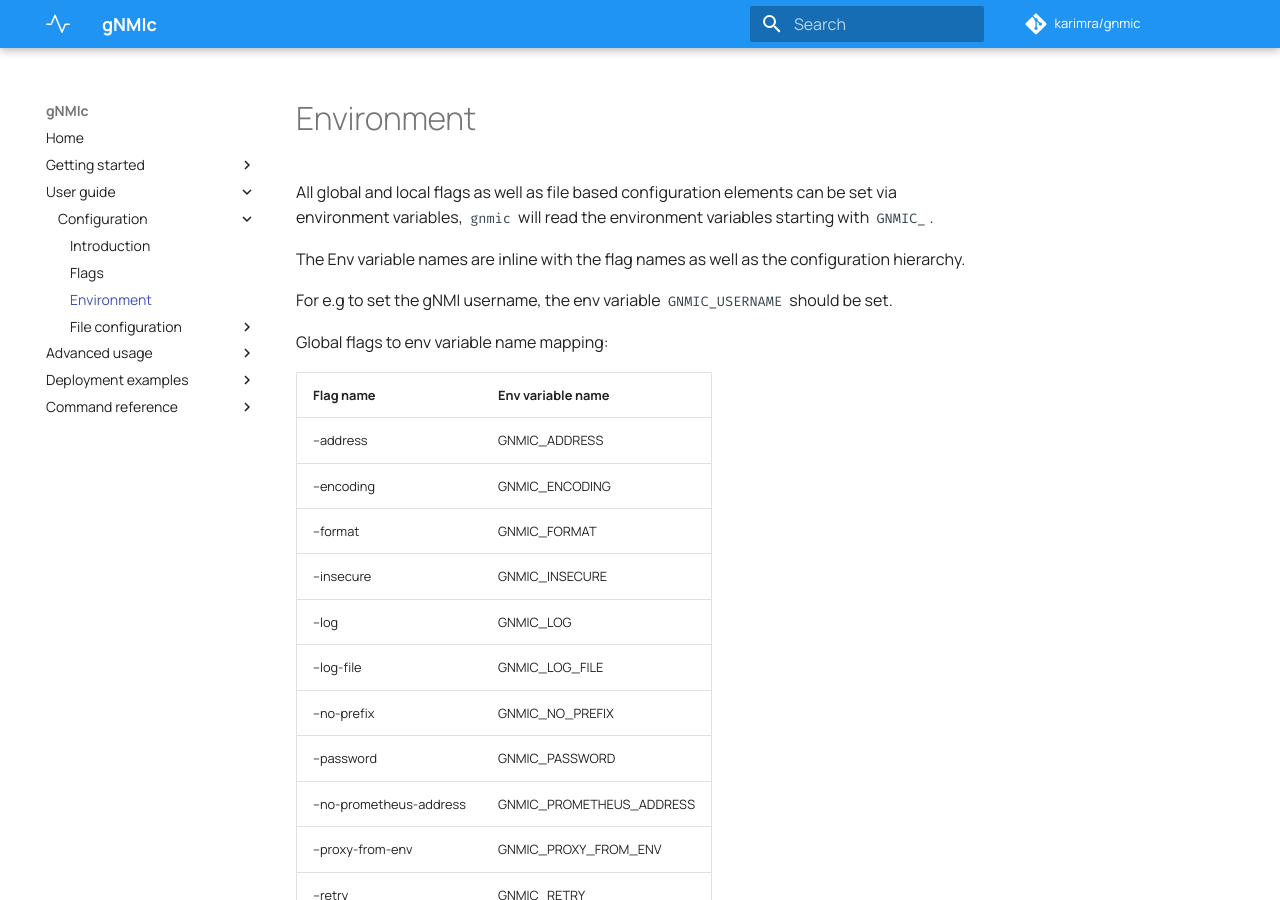
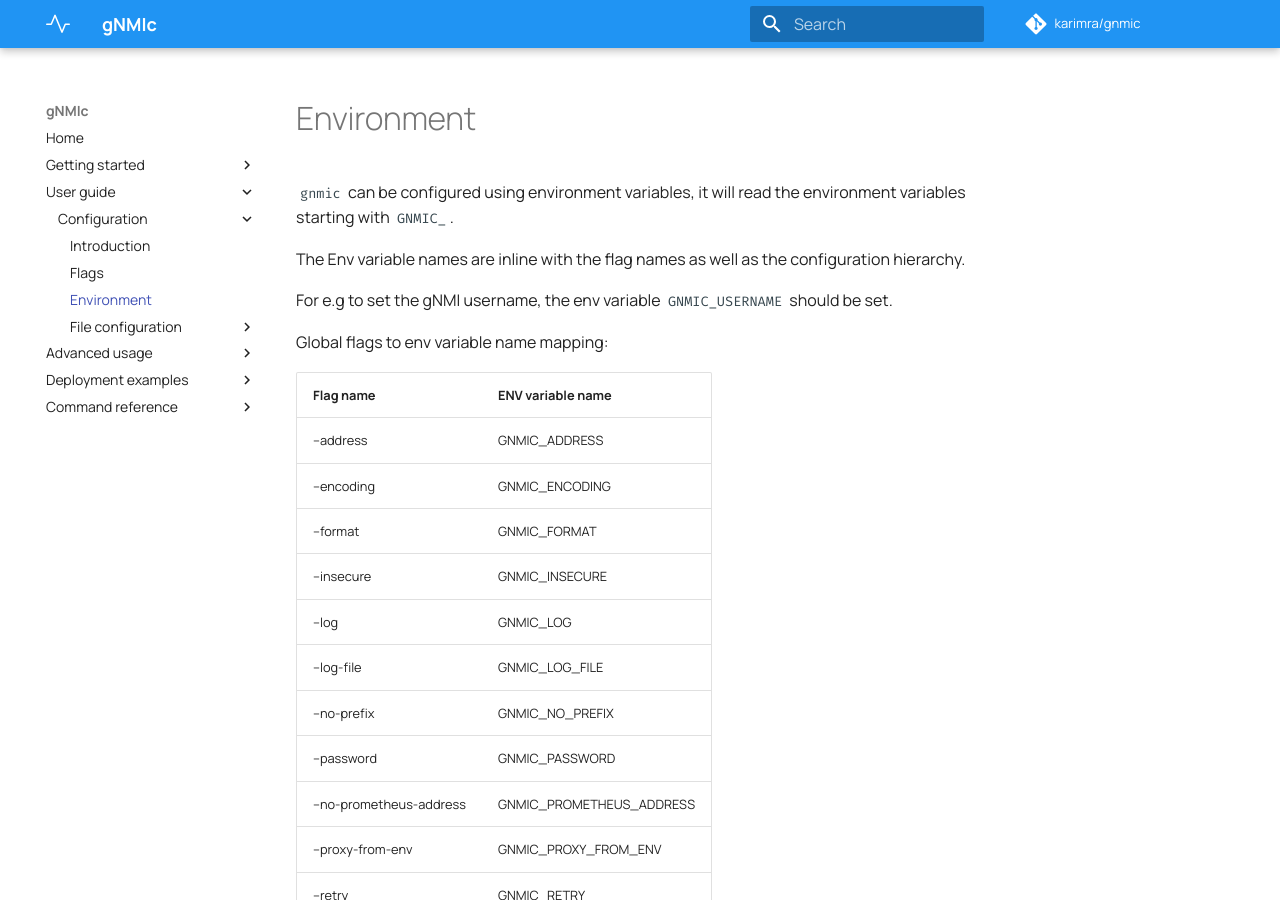
Before and after one commit to karimra/gnmic, an MkDocs documentation site: the page built from docs/user_guide/configuration_env.md, in a window 1280 px wide and 900 px high. Built offline with MkDocs 1.6.1 and Material for MkDocs 9.7.7, drawn with Linux system fonts in a browser that asks for light colours; comment, search, counter and statistics services are not loaded.

Commit message:
update docs

```diff
--- a/docs/user_guide/configuration_env.md
+++ b/docs/user_guide/configuration_env.md
@@ -1,4 +1,4 @@
-All global and local flags as well as file based configuration elements can be set via environment variables, `gnmic` will read the environment variables starting with `GNMIC_`.
+`gnmic` can be configured using environment variables, it will read the environment variables starting with `GNMIC_`.
 
 The Env variable names are inline with the flag names as well as the configuration hierarchy.
 
@@ -6,7 +6,7 @@
 
 Global flags to env variable name mapping:
 
-| Flag name                  | Env variable name              |
+| **Flag name**              | **ENV variable name**          |
 | ---------------------------|--------------------------------|
 | --address                  | GNMIC_ADDRESS                  |
 | --encoding                 | GNMIC_ENCODING                 |
```
Also changed, not shown: docs/advanced/api/api_intro.md (+1 -0 lines), docs/install.md (+2 -0 lines), docs/user_guide/configuration_intro.md (+2 -1 lines).
